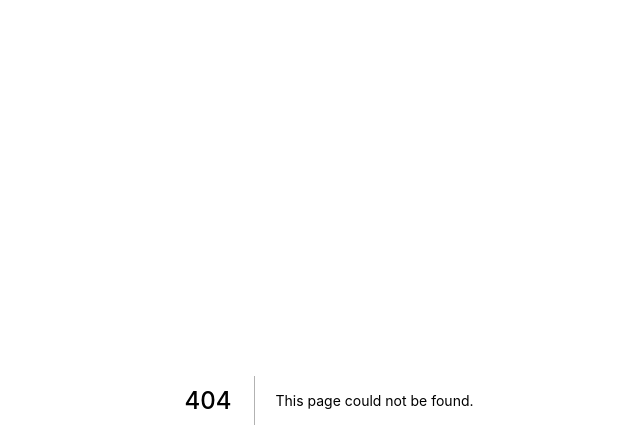
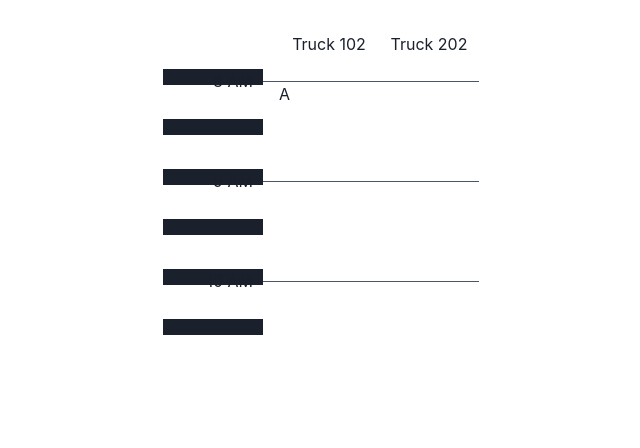
Before and after one commit to dtjv/terra, a Next.js app in the folder web/: page /c in a window 1280 px wide. Before the commit this address had no page. Shown: the top 448 px of the page, without its empty margins (311-951 px from the left). Built offline with nearby package versions, Linux system fonts and the light colour scheme.

Commit message:
Add demo w/ react-table & css grid

```diff
--- /dev/null
+++ b/web/src/pages/c.tsx
@@ -0,0 +1,136 @@
+import * as React from "react";
+import { useTable } from "react-table";
+import { Box, Flex, Grid, GridItem } from "@chakra-ui/react";
+
+export default function C() {
+  const data = React.useMemo(
+    () => [
+      {
+        col1: "8 AM",
+        col2: "A",
+        col3: "",
+      },
+      {
+        col1: "",
+        col2: "",
+        col3: "",
+      },
+      {
+        col1: "9 AM",
+        col2: "",
+        col3: "",
+      },
+      {
+        col1: "",
+        col2: "",
+        col3: "",
+      },
+      {
+        col1: "10 AM",
+        col2: "",
+        col3: "",
+      },
+      {
+        col1: "",
+        col2: "",
+        col3: "",
+      },
+    ],
+    []
+  );
+
+  const columns = React.useMemo(
+    () => [
+      {
+        Header: "",
+        accessor: "col1",
+      },
+      {
+        Header: "Truck 102",
+        accessor: "col2",
+      },
+      {
+        Header: "Truck 202",
+        accessor: "col3",
+      },
+    ],
+    []
+  );
+
+  const { headerGroups, rows, prepareRow } = useTable({ columns, data });
+
+  return (
+    <Flex p={8} align="center" justify="center">
+      <Grid
+        templateColumns={`repeat(3, minmax(100px, 1fr))`}
+        templateRows={`repeat(7, minmax(50px, 1fr))`}
+      >
+        {headerGroups.map((headerGroup) =>
+          headerGroup.headers.map((column, i) => (
+            <GridItem
+              key={i}
+              {...column.getHeaderProps()}
+              borderBottomWidth="1px"
+              borderBottomColor="gray.600"
+            >
+              <Flex align="center" justify="center">
+                {column.render("Header")}
+              </Flex>
+            </GridItem>
+          ))
+        )}
+        {rows.map((row, rIdx) => {
+          prepareRow(row);
+          return row.cells.map((cell, cIdx) => {
+            return (
+              <GridItem
+                key={cIdx * cIdx}
+                {...cell.getCellProps()}
+                position="relative"
+                sx={
+                  rIdx % 2 != 0 && rIdx != rows.length - 1
+                    ? {
+                        borderBottomWidth: "1px",
+                        borderBottomColor: "gray.600",
+                      }
+                    : {}
+                }
+              >
+                <Box
+                  w="100%"
+                  h="1rem" // maybe take out?
+                  sx={
+                    cIdx === 0
+                      ? {
+                          position: "absolute",
+                          backgroundColor: "gray.800",
+                          top: "-.84rem",
+                          right: "1rem",
+                        }
+                      : {}
+                  }
+                >
+                  <Flex
+                    sx={
+                      cIdx === 0
+                        ? {
+                            flexDirection: "column",
+                            alignItems: "flex-end",
+                            marginRight: "10px",
+                          }
+                        : {
+                            alignItems: "center",
+                          }
+                    }
+                  >
+                    {cell.render("Cell")}
+                  </Flex>
+                </Box>
+              </GridItem>
+            );
+          });
+        })}
+      </Grid>
+    </Flex>
+  );
+}
```
